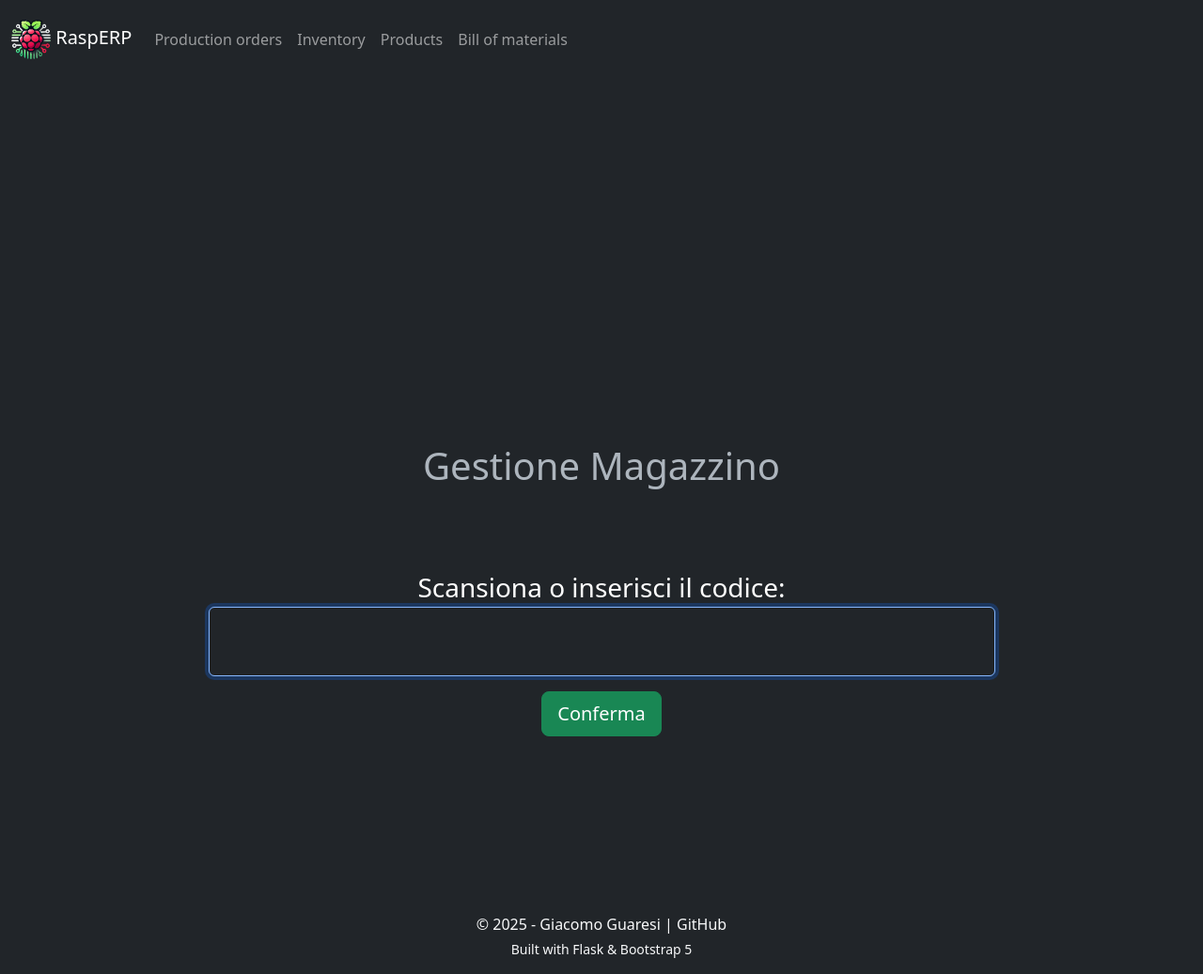
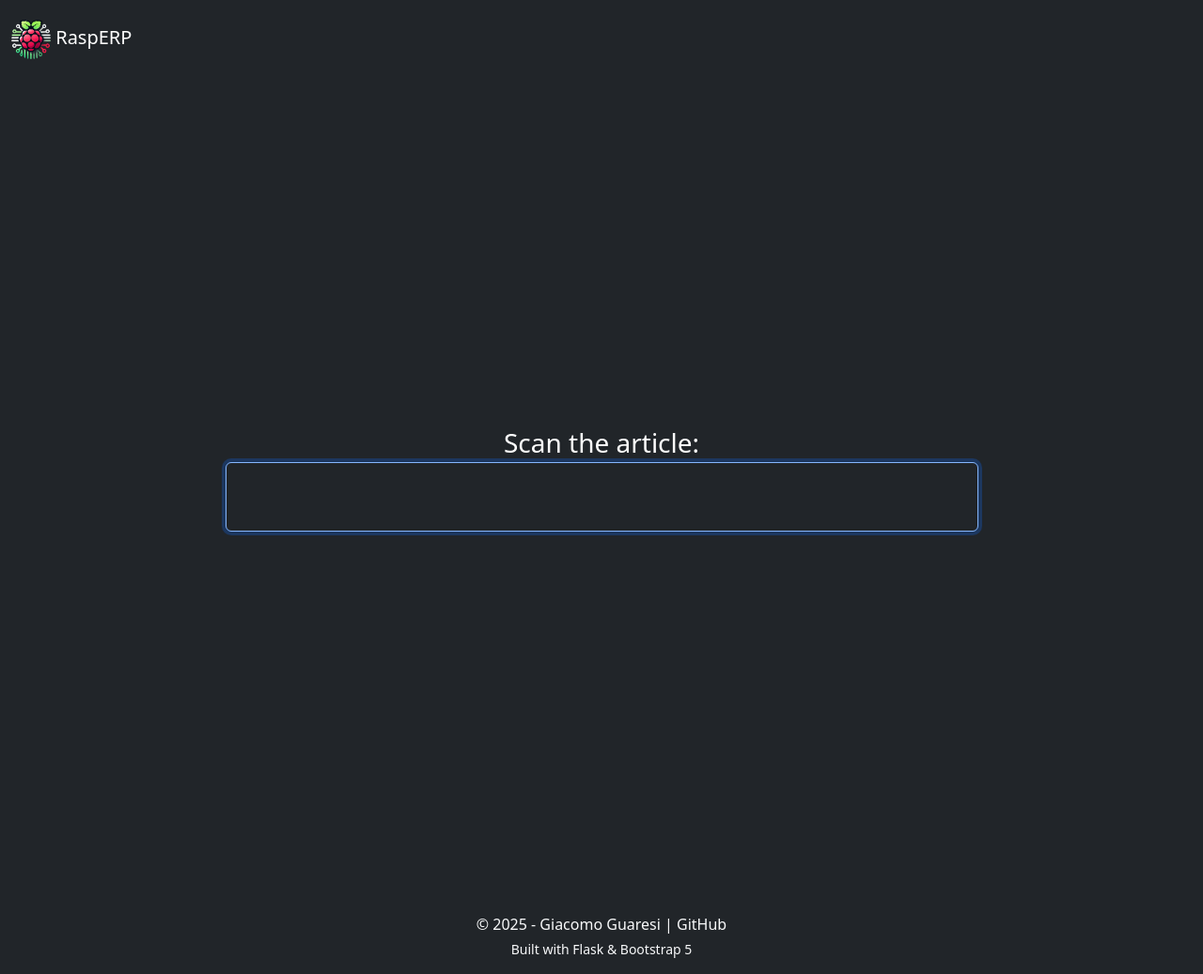
Before and after one commit to GiacomoGuaresi/RaspERP, a Flask app: page /Inventory/codereader in a window 1280 px wide. Shown: the whole page at 94% size. Run offline with Flask 3, Linux system fonts and the light colour scheme.

Commit message:
rework codereader page

```diff
--- a/app.py
+++ b/app.py
@@ -7,8 +7,6 @@ app = Flask(__name__)
 DB_NAME = 'database.db'
 # Cambia se il tuo file si chiama diversamente
 app.config['DATABASE'] = DB_NAME
-app.secret_key = "barcodeReader"  # Per gestire sessioni utente
-
 
 def get_db():
     if 'db' not in g:
@@ -261,6 +259,7 @@ def codereader_Inventory():
     cursor = db.cursor()
 
     last_Product = None  # Dati dell'ultimo prodotto aggiornato
+    last_Product_Momnet = None;
 
     if request.method == 'POST':
         raw_code = request.form.get('ProductCode', '').strip().upper()  # Case insensitive
--- a/templates/Inventory_codereader.html
+++ b/templates/Inventory_codereader.html
@@ -1,21 +1,41 @@
-{% extends "base.html" %}
-{% block title %}BarcodeReader{% endblock %}
-{% block content %}
-<div class="container d-flex flex-column justify-content-center align-items-center vh-100">
-    <h1 class="mb-4">Gestione Magazzino</h1>
+<!DOCTYPE html>
+<html lang="it" data-bs-theme="dark">
+<head>
+    <meta charset="UTF-8">
+    <meta name="viewport" content="width=device-width, initial-scale=1">
+    <title>Barcode reader</title>
+    <link rel="icon" type="image/png" href="{{ url_for('static', filename='logo.png') }}">
+    <link href="https://cdn.jsdelivr.net/npm/bootstrap@5.3.0/dist/css/bootstrap.min.css" rel="stylesheet">
+    <script src="https://cdn.jsdelivr.net/npm/bootstrap@5.3.0/dist/js/bootstrap.bundle.min.js"></script>
+    <link rel="stylesheet" href="{{ url_for('static', filename='style.css') }}">
+</head>
+<body>
+    <nav class="navbar navbar-expand-lg navbar-dark bg-dark">
+        <nav class="navbar navbar-expand-lg navbar-dark bg-dark">
+            <div class="container">
+                <a class="navbar-brand" href="#">
+                    <img src="{{ url_for('static', filename = 'logo.png') }}" alt="Bootstrap" width="42" height="42">
+                    RaspERP
+                </a>
+            </div>
+        </nav>
 
+    </nav>
+
+    <div class="container mt-4">
+        <div class="container-fluid d-flex flex-column justify-content-center align-items-center vh-100">
             {% if last_item %}
-    <div class="card text-center w-50">
+            <div class="card text-center w-50 mb-3">
                 <div class="card-header bg-primary text-white">
-            Ultimo elemento modificato
+                    Last Element
                 </div>
                 <div class="card-body">
                     <table class="table table-bordered">
                         <thead>
                             <tr>
-                        <th>Item Code</th>
-                        <th>Totale Magazzino</th>
-                        <th>Aggiunti ora</th>
+                                <th>Product Code</th>
+                                <th>Total on hand</th>
+                                <th>New entry</th>
                             </tr>
                         </thead>
                         <tbody>
@@ -30,12 +50,19 @@
             </div>
             {% endif %}
 
-    <div class="fixed-bottom bg-dark py-3">
-        <form method="POST" class="container d-flex flex-column align-items-center">
-            <label for="ProductCode" class="text-white fs-3">Scansiona o inserisci il codice:</label>
+            <form method="POST" class="container-fluid d-flex flex-column align-items-center">
+                <label for="ProductCode" class="text-white fs-3">Scan the article:</label>
                 <input type="text" id="ProductCode" name="ProductCode" class="form-control text-center fs-1 w-75" autofocus required>
-            <button type="submit" class="btn btn-success btn-lg mt-3">Conferma</button>
+                <button type="submit" class="btn btn-success btn-lg mt-3" style="display: none;"></button>
             </form>
         </div>
     </div>
-{% endblock %}
+
+    <footer class="bg-dark text-light text-center py-3 mt-5">
+        <div class="container">
+            <p class="mb-1">&copy; 2025 - Giacomo Guaresi | <a href="https://github.com/giacomoguaresi" class="text-light text-decoration-none" target="_blank">GitHub</a></p>
+            <p class="small mb-0">Built with Flask & Bootstrap 5</p>
+        </div>
+    </footer>
+</body>
+</html>
```
Also changed, not shown: database.db. Lines whose indentation alone changed are shown as unchanged.
